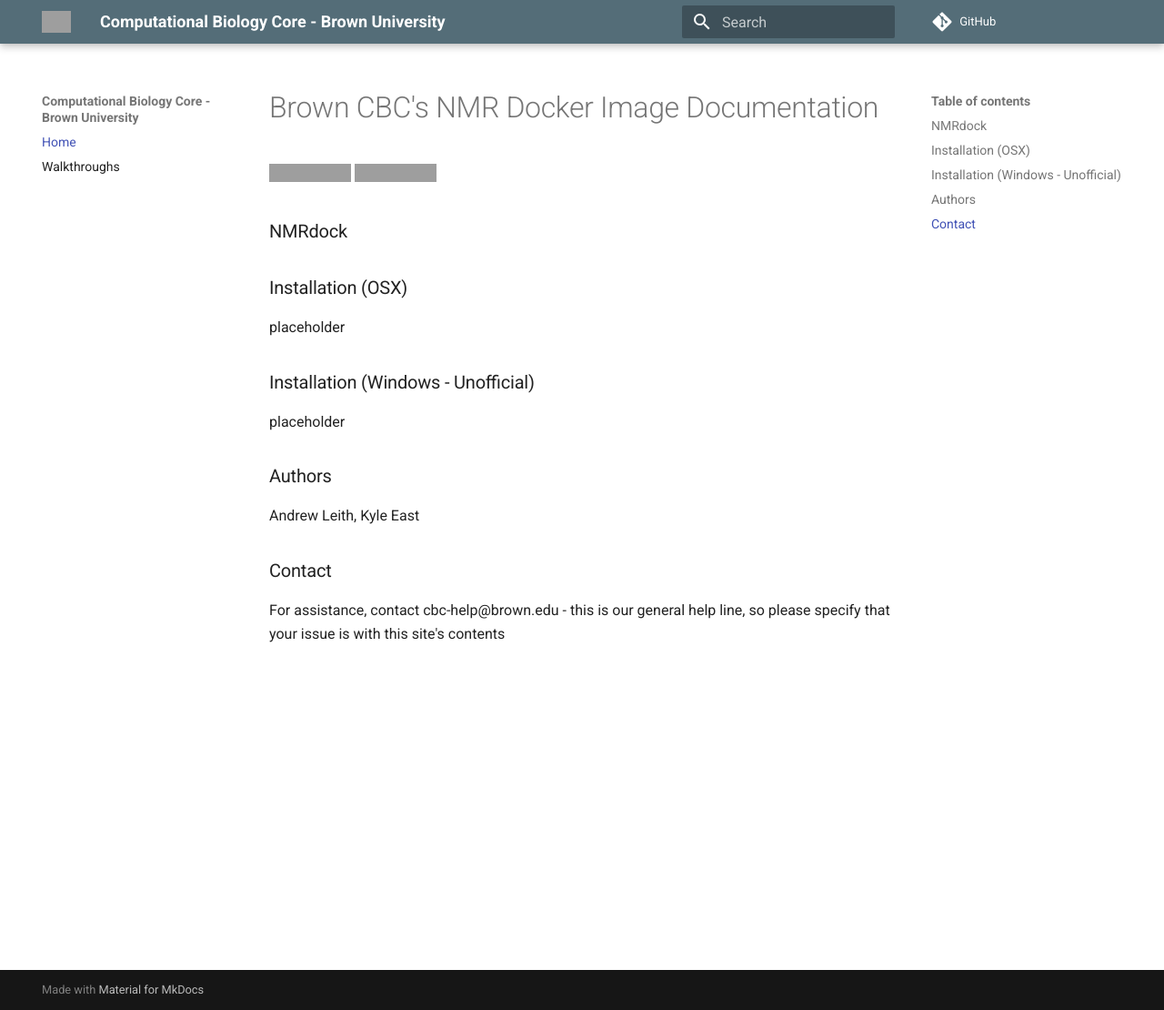
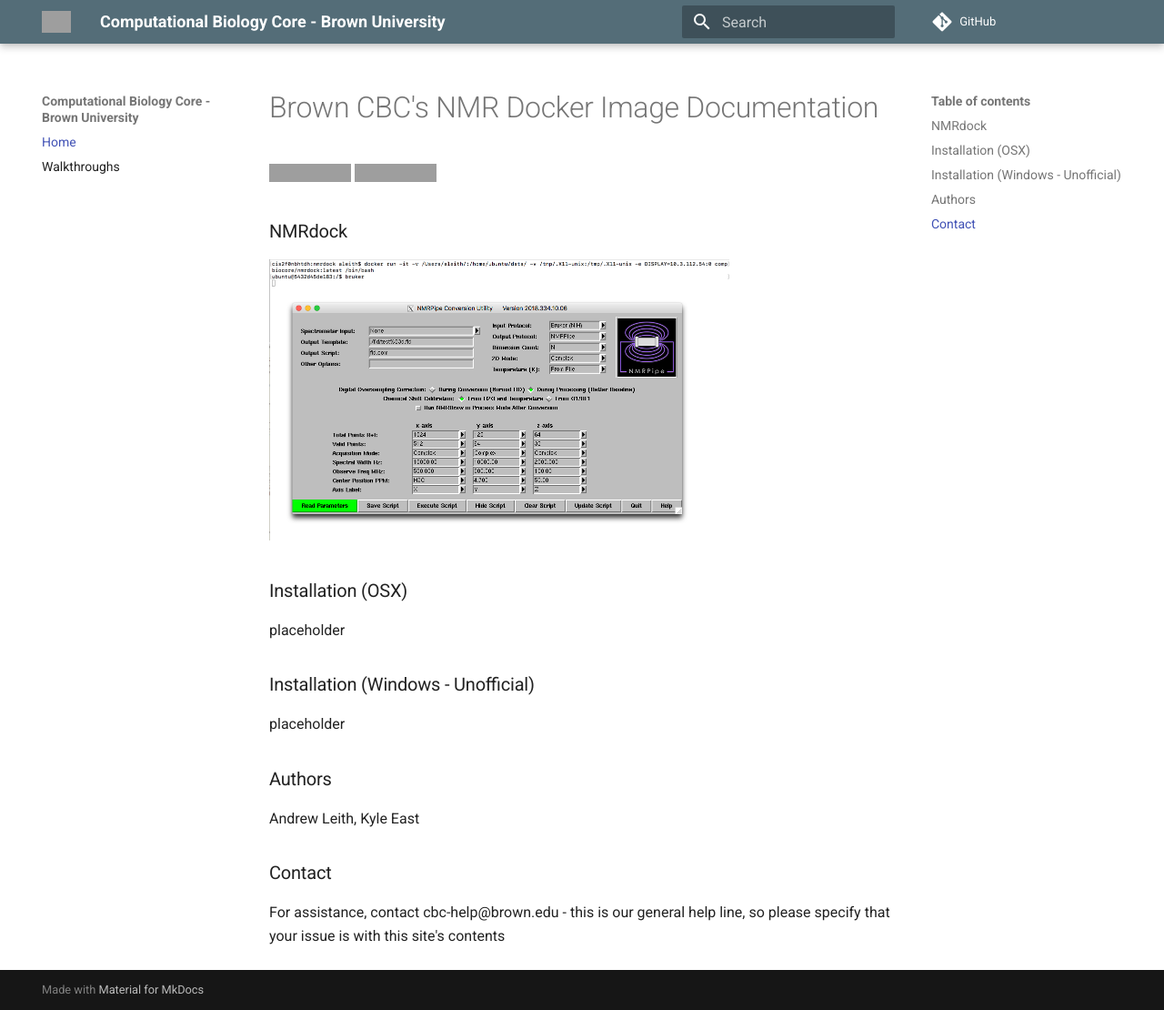
Before and after one commit to compbiocore/nmrdock, an MkDocs documentation site: the page built from docs/index.md, in a window 1280 px wide and 1110 px high. Shown: the whole window at 91% size. Built offline with MkDocs 1.6.1 and Material for MkDocs 9.7.7, drawn with Linux system fonts in a browser that asks for light colours; comment, search, counter and statistics services are not loaded; grey boxes are pictures that could not be loaded.

Commit message:
image embed size test

```diff
--- a/docs/index.md
+++ b/docs/index.md
@@ -4,6 +4,12 @@
 [![License](https://img.shields.io/github/license/compbiocore/nmrdock.svg)](https://raw.githubusercontent.com/compbiocore/nmrdock/master/LICENSE)
 
 ### NMRdock
+
+
+
+<img src="https://github.com/compbiocore/nmrdock/raw/master/docs/assets/docker_bruker.png" width="506" height="308">
+
+
 
 
 
```
